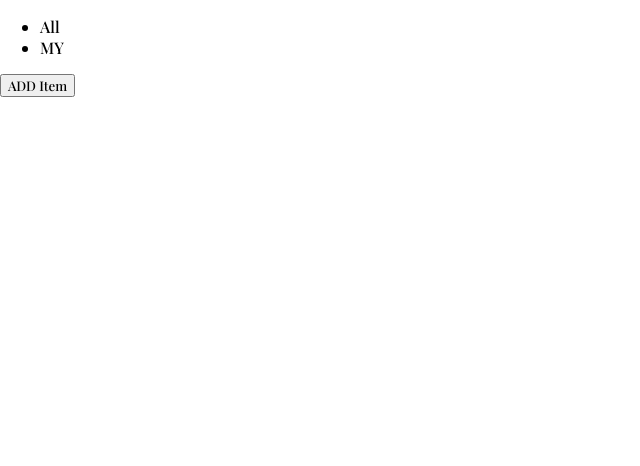
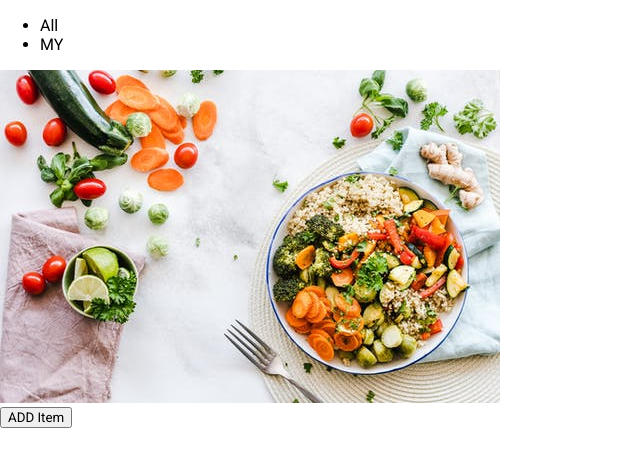
Before and after one commit to ksmabcd135/GreenLunch, a React app: page /main in a window 1280 px wide. Shown: the top 466 px of the page, without its empty margins (0-640 px from the left). Built offline with nearby package versions, Linux system fonts and the light colour scheme.

Commit message:
image file upload, set background image

```diff
--- a/src/App.css
+++ b/src/App.css
@@ -1,4 +1,5 @@
-@import url('https://fonts.googleapis.com/css2?family=Playfair+Display:wght@500&display=swap');
-* {
-  font-family: 'Playfair Display', serif;
+@import url('https://fonts.googleapis.com/css2?family=Playfair+Display:wght@500&family=Roboto&display=swap');
+
+*{
+  font-family: 'Roboto', sans-serif;
 }
--- a/src/App.js
+++ b/src/App.js
@@ -3,6 +3,7 @@ import MainPage from './pages/Main';
 import LoginPage from './pages/Login';
 import { BrowserRouter as Router,Route } from 'react-router-dom';
 import classes from './App.css';
+
 class App extends Component {
 
   render() {
--- a/src/components/main/nav/Nav.css
+++ b/src/components/main/nav/Nav.css
@@ -11,4 +11,11 @@
 .List li {
 	display: inline-block;
 	padding: 0 30px;
+	text-decoration: underline;
 }
+
+.Food {
+	width: 100%;
+	height: 90vh;
+	background: linear-gradient(0deg, blue, green 40%, red);
+}
--- a/src/components/main/nav/Nav.js
+++ b/src/components/main/nav/Nav.js
@@ -1,6 +1,7 @@
 import React from 'react';
 import classes from './Nav.css';
-import BrandImage from '../../../img/green_dot.png';
+import foodImage from '../../../img/food.jpeg';
+
 class Nav extends React.Component {
 
   render() {
@@ -12,6 +13,7 @@ class Nav extends React.Component {
             <li><a>MY</a></li>
           </ul>
         </nav>
+        <img className={classes.Food} src={foodImage}/>
       </div>
 
         )
```
Also changed, not shown: src/img/food.jpeg (added).
